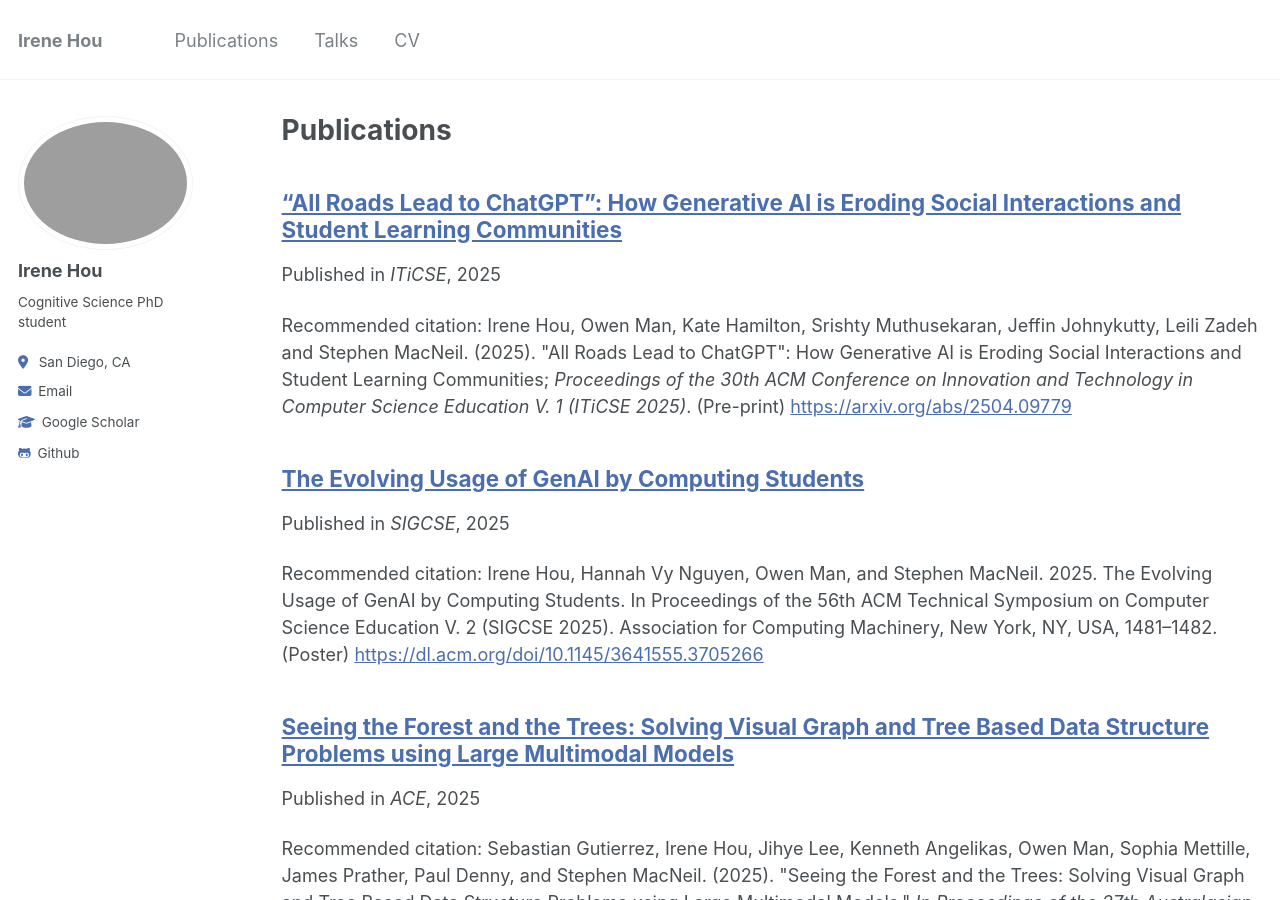
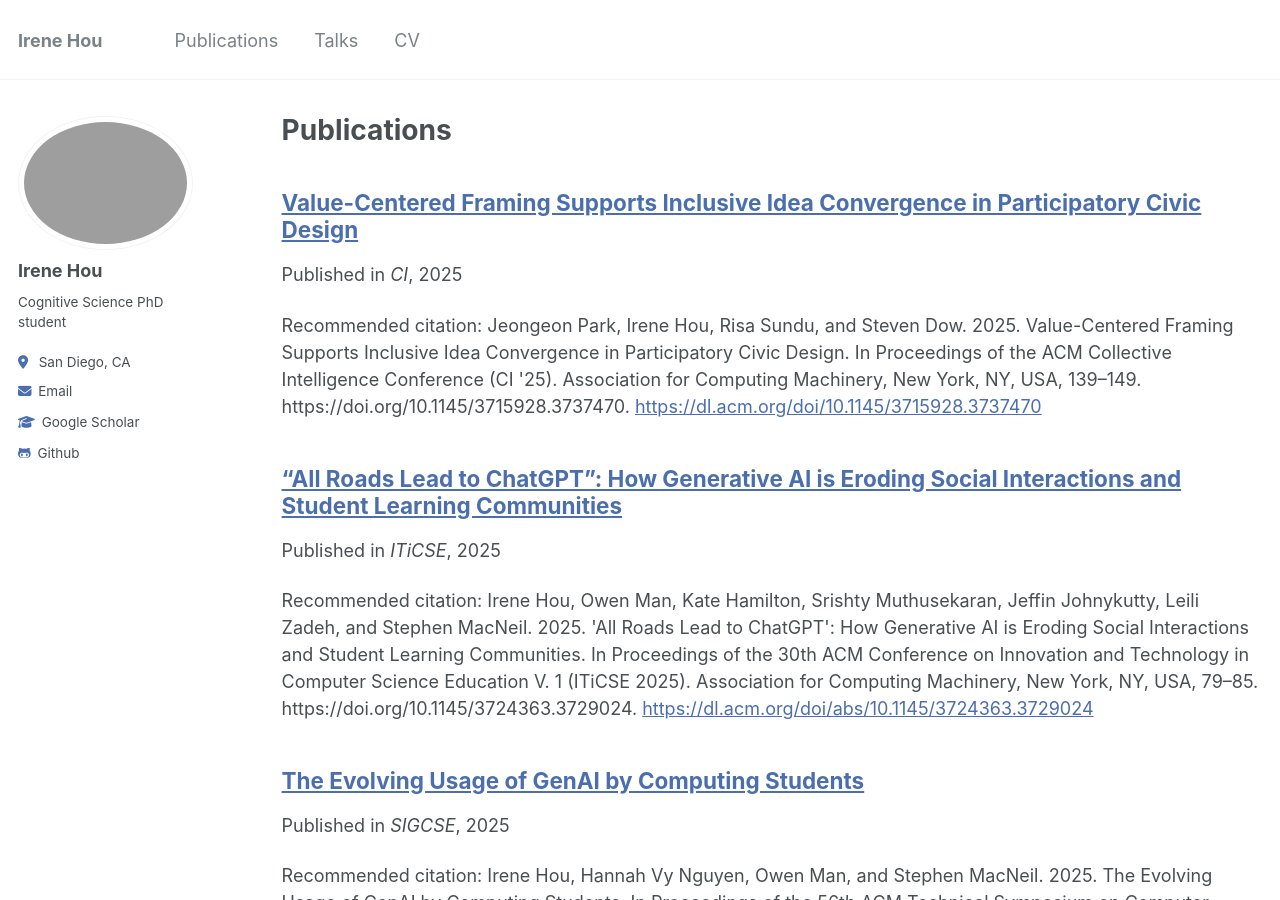
Before and after one commit to houirene/houirene.github.io, a Jekyll site: the page built from _pages/publications.md, in a window 1280 px wide and 900 px high. Built offline with Jekyll 4.4.1, drawn with Linux system fonts in a browser that asks for light colours.

```diff
--- /dev/null
+++ b/_publications/ci-2025-value-centered.md
@@ -0,0 +1,10 @@
+---
+title: 'Value-Centered Framing Supports Inclusive Idea Convergence in Participatory Civic Design'
+collection: publications
+permalink: /publication/ci-2025-value-centered
+excerpt: ''
+date: 2025-8-15
+venue: "CI"
+paperurl: 'https://dl.acm.org/doi/10.1145/3715928.3737470'
+citation: "Jeongeon Park, Irene Hou, Risa Sundu, and Steven Dow. 2025. Value-Centered Framing Supports Inclusive Idea Convergence in Participatory Civic Design. In Proceedings of the ACM Collective Intelligence Conference (CI '25). Association for Computing Machinery, New York, NY, USA, 139–149. https://doi.org/10.1145/3715928.3737470."
+---
--- a/_publications/iticse-2025-all-roads.md
+++ b/_publications/iticse-2025-all-roads.md
@@ -3,8 +3,8 @@ title: '"All Roads Lead to ChatGPT": How Generative AI is Eroding Social Interac
 collection: publications
 permalink: /publication/iticse-2025-all-roads
 excerpt: ''
-date: 2025-4-15
+date: 2025-6-15
 venue: 'ITiCSE'
-paperurl: 'https://arxiv.org/abs/2504.09779'
-citation: 'Irene Hou, Owen Man, Kate Hamilton, Srishty Muthusekaran, Jeffin Johnykutty, Leili Zadeh and Stephen MacNeil. (2025). "All Roads Lead to ChatGPT": How Generative AI is Eroding Social Interactions and Student Learning Communities; <i>Proceedings of the 30th ACM Conference on Innovation and Technology in Computer Science Education V. 1 (ITiCSE 2025)</i>. (Pre-print)'
+paperurl: 'https://dl.acm.org/doi/abs/10.1145/3724363.3729024'
+citation: "Irene Hou, Owen Man, Kate Hamilton, Srishty Muthusekaran, Jeffin Johnykutty, Leili Zadeh, and Stephen MacNeil. 2025.  'All Roads Lead to ChatGPT': How Generative AI is Eroding Social Interactions and Student Learning Communities. In Proceedings of the 30th ACM Conference on Innovation and Technology in Computer Science Education V. 1 (ITiCSE 2025). Association for Computing Machinery, New York, NY, USA, 79–85. https://doi.org/10.1145/3724363.3729024."
 ---
```
Also changed, not shown: _pages/about.md (+2 -2 lines).
